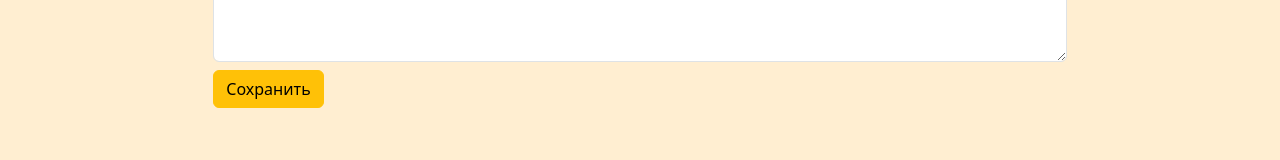
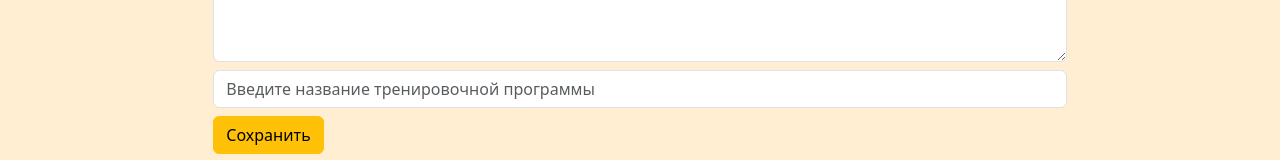
Before and after one commit to IvanSitnikov1/sports_diary, a React (Create React App) app in the folder frontend/: page /programs/create in a window 1280 px wide. Shown: the part 477-637 px from the top of the page. Built offline with nearby package versions, Linux system fonts and the light colour scheme; no server answers.

Commit message:
feature added training programs

```diff
--- a/frontend/src/api/axios.api.js
+++ b/frontend/src/api/axios.api.js
@@ -6,5 +6,6 @@ export const instance = axios.create({
     baseURL: 'http://127.0.0.1:8000/api/v1',
     headers: {
         Authorization: getTokenFromLocalStorage() ? `Bearer ${getTokenFromLocalStorage()}` : '',
+        'Content-Type': 'application/json',
     },
 })
--- a/frontend/src/components/TrainingDay.jsx
+++ b/frontend/src/components/TrainingDay.jsx
@@ -37,11 +37,10 @@ export const TrainingDay = ({numDay, updateTrainingDays, trainingDays}) => {
     useEffect(() => {
         getExercises();
         const mergedArray = Object.keys(exerciseIds).map(key => ({
-            id: parseInt(exerciseIds[key]),
+            exercise: parseInt(exerciseIds[key]),
             value: exerciseValues[key]
         }));
         updateTrainingDays(numDay, mergedArray)
-        console.log(trainingDays);
     }, [exerciseIds, exerciseValues])
 
     return (
--- a/frontend/src/pages/CreateProgramPage.jsx
+++ b/frontend/src/pages/CreateProgramPage.jsx
@@ -1,17 +1,39 @@
 import {Form, Button} from 'react-bootstrap';
 import { useState } from 'react';
+import { useNavigate } from 'react-router-dom';
 
 import {TrainingDay} from '../components/TrainingDay';
+import {instance} from '../api/axios.api';
 
 export const CreateProgramPage = () => {
+    const navigate = useNavigate ();
     const [countDays, setCountDays] = useState(1);
     const [trainingDays, setTrainingDays] = useState({});
+    const [description, setDescription] = useState('');
+    const [name, setName] = useState('');
 
     const updateTrainingDays = (index, value) => {
         const updatedTrainingDays = {...trainingDays};
         updatedTrainingDays[index] = value;
         setTrainingDays(updatedTrainingDays);
     };
+
+    const handleSaveProgram = () => {
+        const listDays = []
+        for (const day of Object.keys(trainingDays)) {
+            const obj = {};
+            obj['training_exercises'] = trainingDays[day];
+            listDays.push(obj);
+        }
+        const data = JSON.stringify({'description': description, 'name': name, 'training_days': listDays})
+        instance.post('training-program/', data).then((resp) => {
+            console.log('Программа успешно добавлена');
+            navigate('/programs');
+        })
+        .catch((err) => {
+            console.log(err.response?.data)
+        });
+    }
 
     const addCount = () => {setCountDays(countDays + 1)}
     const cancelCount = () => {setCountDays(countDays - 1)}
@@ -38,11 +60,20 @@ export const CreateProgramPage = () => {
                         rows={6}
                         name="description"
                         placeholder="Введите описание тренировочной программы"
-//                         value={exerciseData.description}
-//                         onChange={handleChange}
+                        value={description}
+                        onChange={(e) => {setDescription(e.target.value)}}
                     />
                 </Form.Group>
-                <Button variant="warning" className="mt-2">Сохранить</Button>
+                <Form.Group className="mt-2">
+                    <Form.Control
+                        type="text"
+                        name="name"
+                        placeholder="Введите название тренировочной программы"
+                        value={name}
+                        onChange={(e) => {setName(e.target.value)}}
+                    />
+                </Form.Group>
+                <Button variant="warning" className="mt-2" onClick={handleSaveProgram}>Сохранить</Button>
             </Form>
         </>
     )
```
Also changed, not shown: 1 other file (tests, documents, lock files or other folders).
